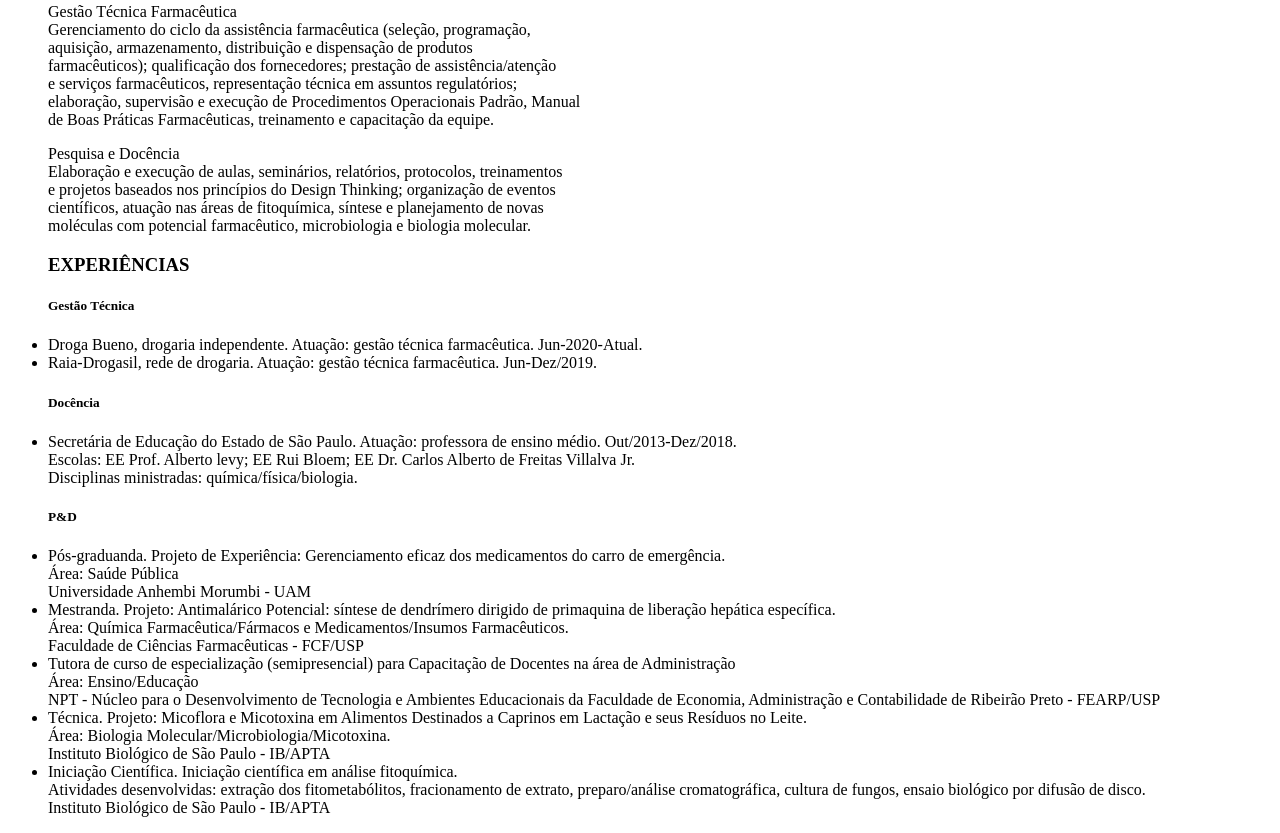
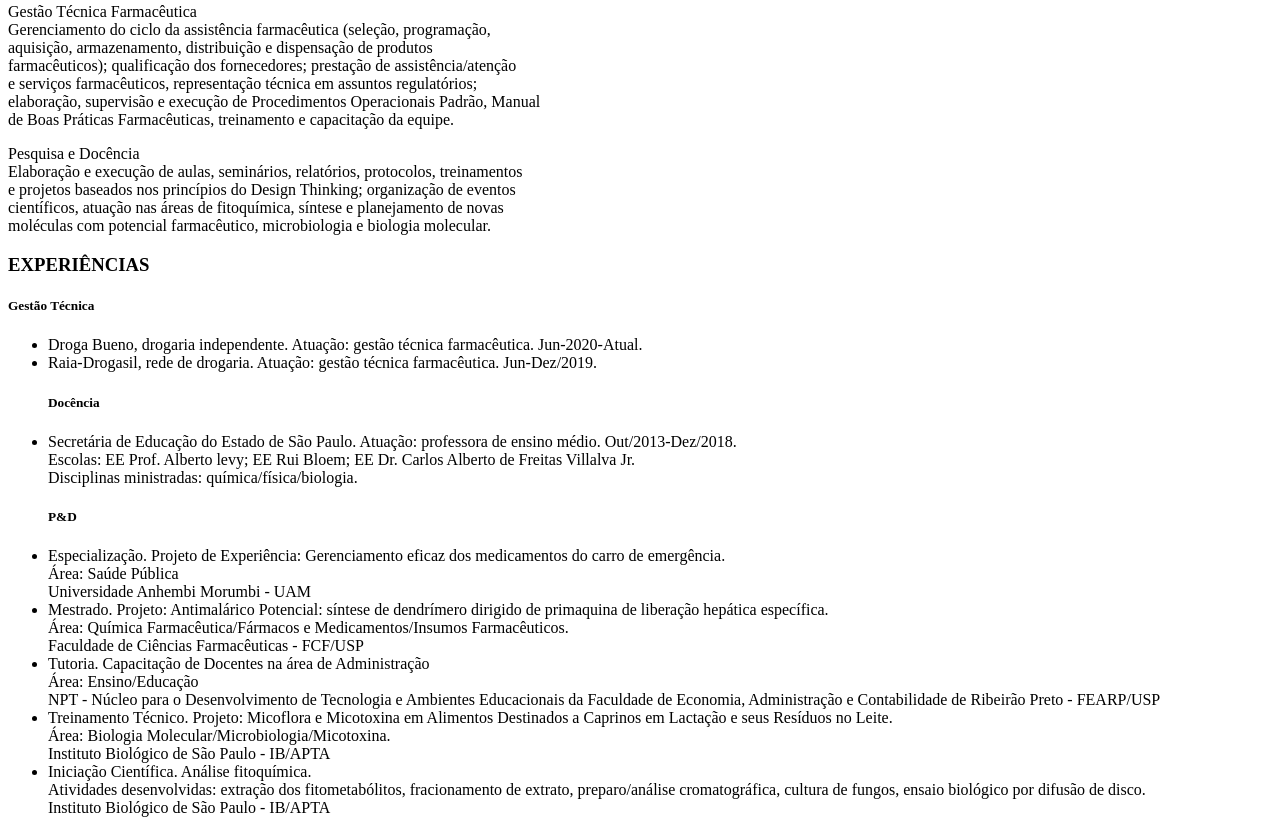
Before and after one commit to muniztaci/elasnatech_turma05, a plain HTML site: page index.html in a window 1280 px wide. Shown: the part 947-1780 px from the top of the page. Drawn offline with Linux system fonts and the light colour scheme.

Commit message:
versão 1.1
Correção da configuração

```diff
--- a/index.html
+++ b/index.html
@@ -21,15 +21,20 @@
         <ul>
         <li class="list">Licenciatura em Ciências Naturais e Matemática. <br>Universidade Virtual do Estado de São Paulo - UNIVESP, 2018.</li>
         <li class="list">Bacharelado em Farmácia e Bioquímica. <br>Universidade Nove de Julho - UNINOVE, 2010.</li>
+        </ul>
         <h5>Pós-graduação</h5>
+        <ul>
             <li class="list">MBA em Gestão de Projetos. <br>Escola Superior de Agricultura Luiz de Queiroz - ESALQ/USP, cursando.</li>
             <li class="list">Especialização em Saúde Pública. <br>Universidade Anhembi Morumbi - UAM, 2021.</li>
             <li class="list">Mestrado em Síntese de Fármacos. <br>Faculdade de Ciências Farmacêuticas - FCF/USP, 2014.</li>
+        </ul>
         <h5>Cursos Livres - TI</h5>
+        <ul>
             <li class="list">Desenvolvimento Web. Projeto Elas Na Tech. Instituto CCR&JA, cursando.</li>
         <li class="list">Certificado de Análises de Dados do Google. Google&CIEE, cursando.</li>
         <li class="list">Fundamentos de Tecnologia, Atendimento ao Cliente Digital e Desenvolvimento Web. <br>Programa Match!. IBM&Mastertech, cursando.</li>
         <li class="list">CC50 - Curso de Ciência da Computação da Harvard (traduzido do CS50). <br>Fundação Estudar Na Prática, cursando.</li>
+        </ul>
 
     <h3>COMPETÊNCIAS</h3>
     </p>Experiência em gestão técnica no setor farmacêutico, docência e P&D. Desenvoltura na <br>comunicação em equipe, elaboração, condução e organização de projetos, protocolos e <br>treinamentos, resolução de conflitos, tomadas de decisões. Liderança direcionadora, <br>com foco em inovação, conquista de resultados e comprometimento com a excelência <br>das ações.
@@ -40,16 +45,17 @@
 
     <h3>EXPERIÊNCIAS</h3>
     <h5>Gestão Técnica</h5>
+    <ul>
         <li class="list">Droga Bueno, drogaria independente. Atuação: gestão técnica farmacêutica. Jun-2020-Atual.</li>
         <li class="list">Raia-Drogasil, rede de drogaria. Atuação: gestão técnica farmacêutica. Jun-Dez/2019.</li>
         <h5>Docência</h5>
         <li class="list">Secretária de Educação do Estado de São Paulo. Atuação: professora de ensino médio. Out/2013-Dez/2018.<br>Escolas: EE Prof. Alberto levy; EE Rui Bloem; EE Dr. Carlos Alberto de Freitas Villalva Jr.<br>Disciplinas ministradas: química/física/biologia.</li>
         <h5>P&D</h5>
-    <li class="list">Pós-graduanda. Projeto de Experiência: Gerenciamento eficaz dos medicamentos do carro de emergência.<br>Área: Saúde Pública<br>Universidade Anhembi Morumbi - UAM</li>
-    <li class="list">Mestranda. Projeto: Antimalárico Potencial: síntese de dendrímero dirigido de primaquina de liberação hepática específica.<br>Área: Química Farmacêutica/Fármacos e Medicamentos/Insumos Farmacêuticos.<br>Faculdade de Ciências Farmacêuticas - FCF/USP</li>
-    <li class="list">Tutora de curso de especialização (semipresencial) para Capacitação de Docentes na área de Administração<br>Área: Ensino/Educação<br>NPT - Núcleo para o Desenvolvimento de Tecnologia e Ambientes Educacionais da Faculdade de Economia, Administração e Contabilidade de Ribeirão Preto - FEARP/USP</li>
-    <li class="list">Técnica. Projeto: Micoflora e Micotoxina em Alimentos Destinados a Caprinos em Lactação e seus Resíduos no Leite.<br>Área: Biologia Molecular/Microbiologia/Micotoxina.<br>Instituto Biológico de São Paulo - IB/APTA</li>
-    <li class="list">Iniciação Científica. Iniciação científica em análise fitoquímica.<br>Atividades desenvolvidas: extração dos fitometabólitos, fracionamento de extrato, preparo/análise cromatográfica, cultura de fungos, ensaio biológico por difusão de disco.<br>Instituto Biológico de São Paulo - IB/APTA</li>
+        <li class="list">Especialização. Projeto de Experiência: Gerenciamento eficaz dos medicamentos do carro de emergência.<br>Área: Saúde Pública<br>Universidade Anhembi Morumbi - UAM</li>
+        <li class="list">Mestrado. Projeto: Antimalárico Potencial: síntese de dendrímero dirigido de primaquina de liberação hepática específica.<br>Área: Química Farmacêutica/Fármacos e Medicamentos/Insumos Farmacêuticos.<br>Faculdade de Ciências Farmacêuticas - FCF/USP</li>
+        <li class="list">Tutoria. Capacitação de Docentes na área de Administração<br>Área: Ensino/Educação<br>NPT - Núcleo para o Desenvolvimento de Tecnologia e Ambientes Educacionais da Faculdade de Economia, Administração e Contabilidade de Ribeirão Preto - FEARP/USP</li>
+        <li class="list">Treinamento Técnico. Projeto: Micoflora e Micotoxina em Alimentos Destinados a Caprinos em Lactação e seus Resíduos no Leite.<br>Área: Biologia Molecular/Microbiologia/Micotoxina.<br>Instituto Biológico de São Paulo - IB/APTA</li>
+        <li class="list">Iniciação Científica. Análise fitoquímica.<br>Atividades desenvolvidas: extração dos fitometabólitos, fracionamento de extrato, preparo/análise cromatográfica, cultura de fungos, ensaio biológico por difusão de disco.<br>Instituto Biológico de São Paulo - IB/APTA</li>
     </ul>
         </html>
         </body>
```
Lines whose indentation alone changed are shown as unchanged.
